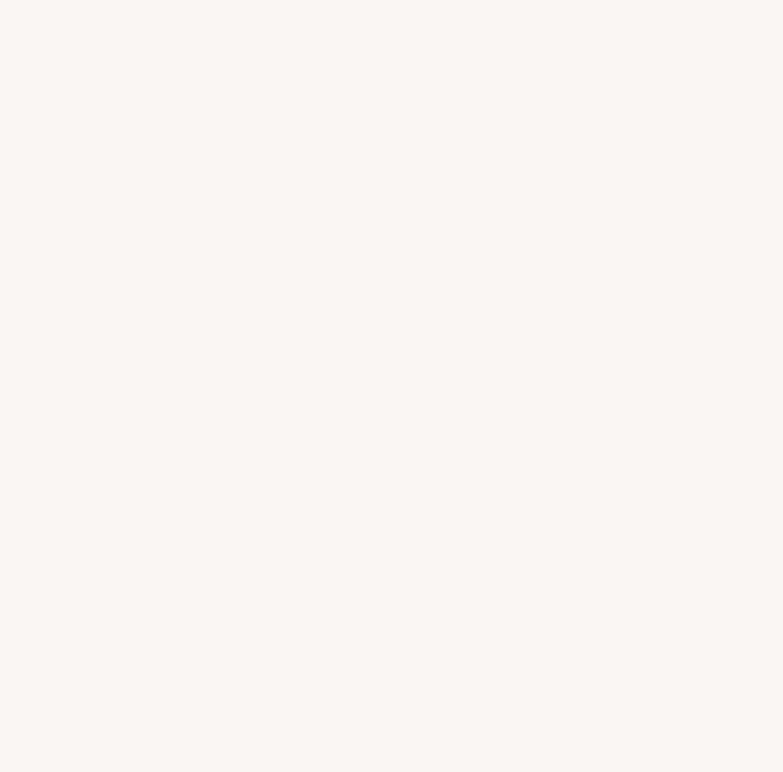
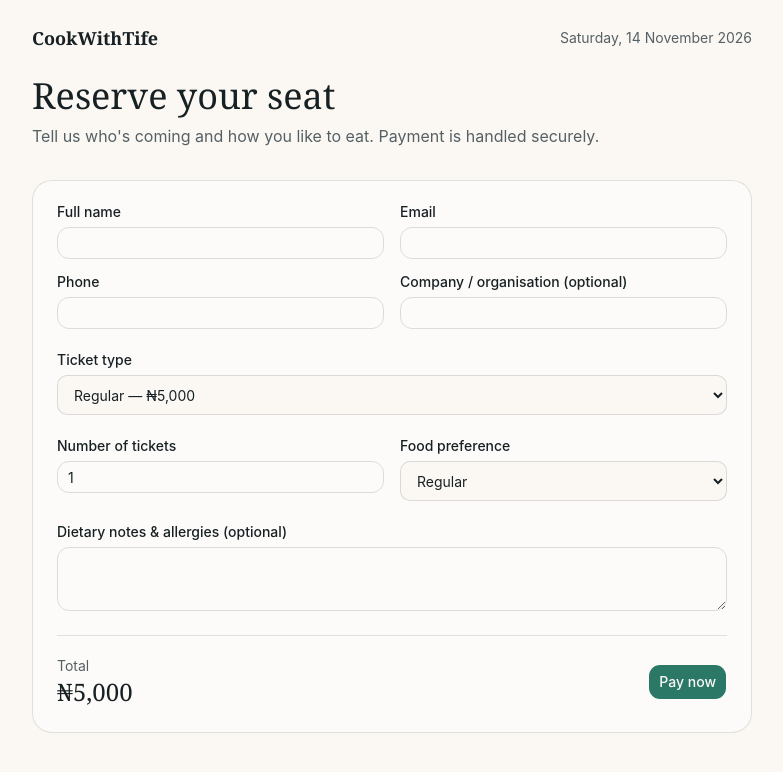
Before and after one commit to Destiny27052005/Food-Tasting-Experience-2.0, a React (Vite) app: page /checkout in a window 1280 px wide. Before the commit this address had no page. Shown: the top 772 px of the page, without its empty margins (248-1031 px from the left). Built offline with nearby package versions, Linux system fonts and the light colour scheme.

Commit message:
Add Checkout page and integrate routing; update App component

```diff
--- a/src/App.jsx
+++ b/src/App.jsx
@@ -1,11 +1,13 @@
 import { Routes, Route } from 'react-router-dom'
 import Index from './pages/Index'
+import Checkout from './pages/Checkout'
 function App() {
 
   return (
     <div className="">
       <Routes>
         <Route path="/" element={<Index />} />
+        <Route path="/checkout" element={<Checkout />} />
       </Routes>
     </div>
   )
--- /dev/null
+++ b/src/pages/Checkout.jsx
@@ -0,0 +1,154 @@
+import { useState } from "react";
+import { Link, useSearchParams } from "react-router-dom";
+import { toast } from "sonner";
+
+import { Button } from "@/components/ui/button";
+import { Input } from "@/components/ui/input";
+import { Label } from "@/components/ui/label";
+import { Textarea } from "@/components/ui/textarea";
+import { EVENT, FOOD_PREFERENCES, TICKET_TIERS } from "@/lib/tickets";
+
+export default function Checkout({ startCheckout }) {
+  const [searchParams] = useSearchParams();
+  const initialTier = searchParams.get("tier");
+
+  const [ticketType, setTicketType] = useState(initialTier ?? "regular");
+  const [quantity, setQuantity] = useState(1);
+  const [foodPreference, setFoodPreference] = useState(FOOD_PREFERENCES[0]);
+  const [loading, setLoading] = useState(false);
+
+  const selected = TICKET_TIERS.find((t) => t.id === ticketType) ?? TICKET_TIERS[0];
+  const total = selected.priceNaira * quantity;
+
+  async function onSubmit(event) {
+    event.preventDefault();
+    const form = new FormData(event.currentTarget);
+    setLoading(true);
+
+    try {
+      // If using an API route directly:
+      // const res = await fetch("/api/checkout", { method: "POST", body: JSON.stringify(...) })
+      const result = await startCheckout({
+        fullName: String(form.get("fullName") ?? ""),
+        email: String(form.get("email") ?? ""),
+        phone: String(form.get("phone") ?? ""),
+        company: String(form.get("company") ?? ""),
+        ticketType,
+        quantity,
+        foodPreference,
+        dietaryNotes: String(form.get("dietaryNotes") ?? ""),
+      });
+
+      if (!result.ok) {
+        toast.error(result.error || "Failed to initialize payment");
+        return;
+      }
+
+      window.location.href = result.authorizationUrl;
+    } catch (error) {
+      console.error(error);
+      toast.error("Please check your details and try again.");
+    } finally {
+      setLoading(false);
+    }
+  }
+
+  return (
+    <div className="min-h-screen bg-background">
+      <header className="mx-auto flex max-w-3xl items-center justify-between px-6 py-6">
+        <Link to="/" className="font-serif text-lg font-semibold">
+          CookWithTife
+        </Link>
+        <span className="text-sm text-muted-foreground">{EVENT.date}</span>
+      </header>
+
+      <main className="mx-auto max-w-3xl px-6 pb-20">
+        <h1 className="font-serif text-3xl md:text-4xl">Reserve your seat</h1>
+        <p className="mt-2 text-muted-foreground">
+          Tell us who's coming and how you like to eat. Payment is handled securely.
+        </p>
+
+        <form onSubmit={onSubmit} className="mt-8 space-y-6 rounded-2xl border bg-card p-6">
+          <div className="grid gap-4 sm:grid-cols-2">
+            <div className="space-y-2">
+              <Label htmlFor="fullName">Full name</Label>
+              <Input id="fullName" name="fullName" required minLength={2} maxLength={100} />
+            </div>
+            <div className="space-y-2">
+              <Label htmlFor="email">Email</Label>
+              <Input id="email" name="email" type="email" required maxLength={255} />
+            </div>
+            <div className="space-y-2">
+              <Label htmlFor="phone">Phone</Label>
+              <Input id="phone" name="phone" required minLength={7} maxLength={20} />
+            </div>
+            <div className="space-y-2">
+              <Label htmlFor="company">Company / organisation (optional)</Label>
+              <Input id="company" name="company" maxLength={120} />
+            </div>
+          </div>
+
+          <div className="space-y-2">
+            <Label htmlFor="ticketType">Ticket type</Label>
+            <select
+              id="ticketType"
+              value={ticketType}
+              onChange={(e) => setTicketType(e.target.value)}
+              className="h-10 w-full rounded-md border border-input bg-background px-3 text-sm"
+            >
+              {TICKET_TIERS.map((t) => (
+                <option key={t.id} value={t.id}>
+                  {t.name} — ₦{t.priceNaira.toLocaleString("en-NG")}
+                </option>
+              ))}
+            </select>
+          </div>
+
+          <div className="grid gap-4 sm:grid-cols-2">
+            <div className="space-y-2">
+              <Label htmlFor="quantity">Number of tickets</Label>
+              <Input
+                id="quantity"
+                type="number"
+                min={1}
+                max={10}
+                value={quantity}
+                onChange={(e) => setQuantity(Math.max(1, Math.min(10, Number(e.target.value) || 1)))}
+              />
+            </div>
+            <div className="space-y-2">
+              <Label htmlFor="foodPreference">Food preference</Label>
+              <select
+                id="foodPreference"
+                value={foodPreference}
+                onChange={(e) => setFoodPreference(e.target.value)}
+                className="h-10 w-full rounded-md border border-input bg-background px-3 text-sm"
+              >
+                {FOOD_PREFERENCES.map((p) => (
+                  <option key={p} value={p}>
+                    {p}
+                  </option>
+                ))}
+              </select>
+            </div>
+          </div>
+
+          <div className="space-y-2">
+            <Label htmlFor="dietaryNotes">Dietary notes & allergies (optional)</Label>
+            <Textarea id="dietaryNotes" name="dietaryNotes" maxLength={500} rows={3} />
+          </div>
+
+          <div className="flex items-center justify-between border-t pt-5">
+            <div>
+              <p className="text-sm text-muted-foreground">Total</p>
+              <p className="font-serif text-2xl">₦{total.toLocaleString("en-NG")}</p>
+            </div>
+            <Button type="submit" size="lg" disabled={loading}>
+              {loading ? "Starting payment…" : "Pay now"}
+            </Button>
+          </div>
+        </form>
+      </main>
+    </div>
+  );
+}
```
Also changed, not shown: src/pages/Checkout.js (deleted).
